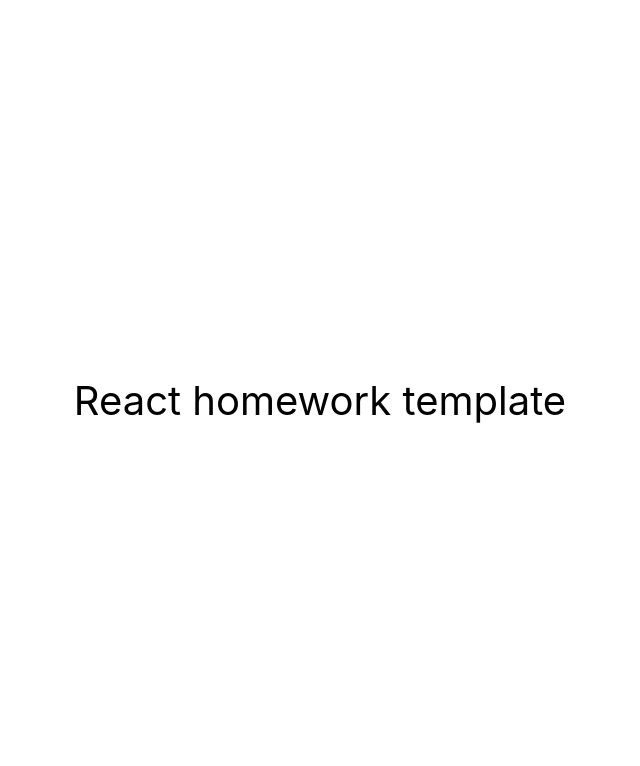
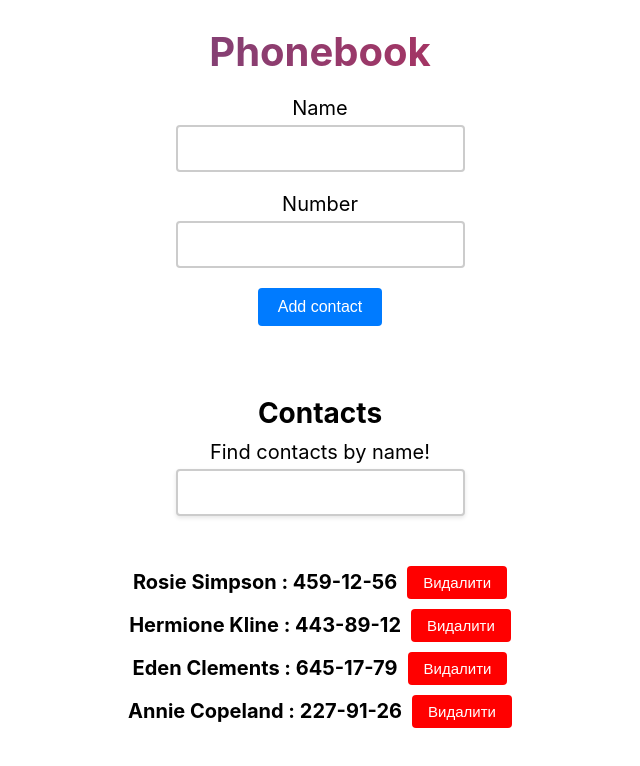
Before and after one commit to Vallyblink/goit-reacts-hw-02-phonebook, a React (Create React App) app: page / in a window 1280 px wide. Shown: the top 766 px of the page, without its empty margins (320-960 px from the left). Built offline with nearby package versions, Linux system fonts and the light colour scheme.

Commit message:
NewRepositoryCommit

```diff
--- a/jsconfig.json
+++ b/jsconfig.json
@@ -1,3 +1,4 @@
+
 {
   "compilerOptions": {
     "baseUrl": "src"
--- a/src/components/App.jsx
+++ b/src/components/App.jsx
@@ -1,16 +1,55 @@
-export const App = () => {
-  return (
-    <div
-      style={{
-        height: '100vh',
-        display: 'flex',
-        justifyContent: 'center',
-        alignItems: 'center',
-        fontSize: 40,
-        color: '#010101'
-      }}
-    >
-      React homework template
-    </div>
+import { Component } from 'react';
+import { ContactForm } from './Contactform/Contactform';
+import {Filter} from './Filter/Filter'
+import {ContactList} from './ContactList/ContsctList'
+import {H1, H2} from './Hstyles'
+
+
+export class App extends Component{
+  state = {
+    contacts: [
+    {id: 'id-1', name: 'Rosie Simpson', number: '459-12-56'},
+    {id: 'id-2', name: 'Hermione Kline', number: '443-89-12'},
+    {id: 'id-3', name: 'Eden Clements', number: '645-17-79'},
+    {id: 'id-4', name: 'Annie Copeland', number: '227-91-26'},],
+    filter: ''
+  }
+
+  handleFormSubmit = values =>{
+    console.log(values)
+    this.setState(prevState => ({
+      contacts: [...prevState.contacts, values]
+    }));
+  }
+
+  handleFilterChange = filterValue =>{
+    this.setState({filter:filterValue})
+  }
+
+  handleDeleteContact = (id) => {
+    this.setState(prevState => ({
+      contacts: prevState.contacts.filter(contact => contact.id !== id)
+    }));
+  }
+  render(){
+      const {contacts, filter} = this.state;
+      const filteredContacts = contacts.filter((contact) =>
+      contact.name.toLowerCase().includes(filter.toLowerCase()));
+
+      return (
+        <div>
+          <H1>Phonebook</H1>
+           <ContactForm onSubmit = {this.handleFormSubmit}></ContactForm>
+
+          <H2>Contacts</H2>
+          <Filter filter={filter}
+          onFilterChange={this.handleFilterChange}></Filter>
+          <ContactList contacts = {filteredContacts} handleDeleteContact={this.handleDeleteContact}></ContactList>
+        </div>
+
+
+
   );
+  }
+
 };
--- /dev/null
+++ b/src/components/ContactList/ContsctList.jsx
@@ -0,0 +1,16 @@
+import React from 'react';
+import { nanoid } from 'nanoid';
+import { ListContainer, ListItem, DeleteButton } from './styledContactList';
+
+export const ContactList = ({ contacts, handleDeleteContact }) => {
+  return (
+    <ListContainer>
+      {contacts.map((contact) => (
+        <ListItem key={nanoid()}>
+          {contact.name} : {contact.number}
+          <DeleteButton onClick={() => handleDeleteContact(contact.id)}>Видалити</DeleteButton>
+        </ListItem>
+      ))}
+    </ListContainer>
+  );
+};
--- /dev/null
+++ b/src/components/ContactList/styledContactList.js
@@ -0,0 +1,30 @@
+import styled from '@emotion/styled';
+
+export const ListContainer = styled.ul`
+  margin-top:30px;
+  list-style: none;
+  padding: 0;
+`;
+
+export const ListItem = styled.li`
+  margin-top:10px;
+  display: flex;
+  align-items: center;
+  margin-bottom: 8px;
+  justify-content: center;
+  font-size: 20px;
+  font-weight: bold;
+`;
+
+export const DeleteButton = styled.button`
+
+  margin-left: 10px;
+  padding: 8px 16px;
+  background-color: red;
+  color: white;
+  border: none;
+  border-radius: 4px;
+  cursor: pointer;
+  font-size: 15px;
+
+`;
--- /dev/null
+++ b/src/components/Contactform/ContactFormStyles.js
@@ -0,0 +1,46 @@
+import { Field, ErrorMessage } from 'formik';
+import styled from '@emotion/styled';
+
+export const FormContainer = styled.div`
+  display: flex;
+  flex-direction: column;
+  align-items: center;
+  justify-content: center;
+`;
+
+export const Label = styled.label`
+  display: flex;
+  flex-direction: column;
+  margin-bottom: 20px;
+  color: black;
+  font-size: 20px;
+  text-align: center;
+`;
+
+export const Input = styled(Field)`
+  padding: 10px;
+  margin-top: 5px;
+  border: 2px solid #ccc;
+  border-radius: 4px;
+  font-size: 20px;
+`;
+
+export const ErrorMsg = styled(ErrorMessage)`
+  color: red;
+  margin-top: 5px;
+  font-size: 14px;
+`;
+
+export const Button = styled.button`
+  padding: 10px 20px;
+  background-color: #007bff;
+  color: #fff;
+  border: none;
+  border-radius: 4px;
+  font-size: 16px;
+  cursor: pointer;
+
+  &:hover {
+    background-color: #0056b3;
+  }
+`;
--- /dev/null
+++ b/src/components/Contactform/Contactform.jsx
@@ -0,0 +1,68 @@
+import React, { Component } from 'react';
+import { Formik, Form } from 'formik';
+import * as yup from 'yup';
+import { FormContainer, Label, Input, ErrorMsg, Button } from './ContactFormStyles';
+
+const initialValues = {
+  name: '',
+  number: '',
+};
+
+const schema = yup.object().shape({
+  name: yup.string().required('Required'),
+  number: yup
+    .number()
+    .min(6, 'Too Short!')
+    .positive()
+    .required('Required'),
+});
+
+export class ContactForm extends Component {
+  state = {
+    name: '',
+    number: '',
+  };
+
+  onFormSubmit = (values, { resetForm }) => {
+    this.props.onSubmit(values);
+    resetForm();
+  };
+
+  render() {
+    return (
+      <Formik
+        initialValues={initialValues}
+        onSubmit={this.onFormSubmit}
+        validationSchema={schema}
+      >
+        <Form>
+          <FormContainer>
+            <Label htmlFor="Name">
+              Name
+              <Input
+                type="text"
+                name="name"
+                pattern="^[a-zA-Zа-яА-Я]+(([' -][a-zA-Zа-яА-Я ])?[a-zA-Zа-яА-Я]*)*$"
+                title="Name may contain only letters, apostrophe, dash and spaces. For example Adrian, Jacob Mercer, Charles de Batz de Castelmore d'Artagnan"
+                required
+              />
+              <ErrorMsg name="name" />
+            </Label>
+            <Label htmlFor="number">
+              Number
+              <Input
+                type="tel"
+                name="number"
+                pattern="\+?\d{1,4}?[-.\s]?\(?\d{1,3}?\)?[-.\s]?\d{1,4}[-.\s]?\d{1,4}[-.\s]?\d{1,9}"
+                title="Phone number must be digits and can contain spaces, dashes, parentheses and can start with +"
+                required
+              />
+              <ErrorMsg name="number" />
+            </Label>
+            <Button type="submit">Add contact</Button>
+          </FormContainer>
+        </Form>
+      </Formik>
+    );
+  }
+}
--- /dev/null
+++ b/src/components/Filter/Filter.jsx
@@ -0,0 +1,19 @@
+import React from "react";
+import {FilterContainer, FilterInput, Label} from './styledFilter';
+
+export const Filter=({filter, onFilterChange})=>{
+const handleFilterChange = (event) => {
+    onFilterChange(event.target.value);
+};
+
+return(
+    <FilterContainer>
+        <Label> Find contacts by name!
+        <FilterInput type="text"
+            value={filter}
+            onChange={handleFilterChange} />
+        </Label>
+
+    </FilterContainer> )
+
+}
--- /dev/null
+++ b/src/components/Filter/styledFilter.js
@@ -0,0 +1,26 @@
+import styled from '@emotion/styled';
+
+export const FilterContainer = styled.div`
+  display: flex;
+  align-items: center;
+  justify-content: center;
+  margin-bottom: 16px;
+`;
+
+export const FilterInput = styled.input`
+    padding: 10px;
+    margin-top: 5px;
+    border: 2px solid #ccc;
+    border-radius: 4px;
+    font-size: 20px;
+  box-shadow: 0 2px 4px rgba(0, 0, 0, 0.1);
+`;
+
+export const Label = styled.label`
+  display: flex;
+  flex-direction: column;
+  margin-bottom: 20px;
+  color: black;
+  font-size: 20px;
+  text-align: center;
+`;
--- /dev/null
+++ b/src/components/Hstyles.js
@@ -0,0 +1,18 @@
+import styled from "@emotion/styled";
+
+export const H1 = styled.h1`
+  background-image: linear-gradient(to right, #3b5998, #ed1c40);
+  -webkit-background-clip: text;
+  -webkit-text-fill-color: transparent;
+  font-size: 40px;
+  text-align: center;
+  margin-bottom: 20px;
+`;
+
+export const H2 = styled.h2`
+
+  text-align: center;
+  font-size: 28px;
+  margin-bottom: 10px;
+  margin-top: 70px;
+`;
```
Also changed, not shown: package.json (+14 -3 lines), 1 other file (tests, documents, lock files or other folders).
